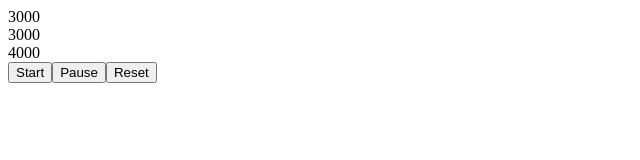
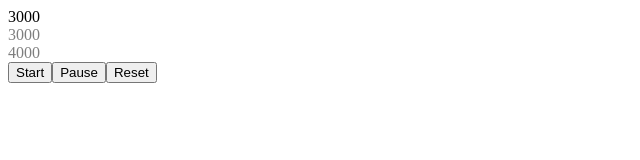
Before and after one commit to sennett/workoutify, a React app: page / in a window 1280 px wide. Shown: the top 160 px of the page, without its empty margins (0-640 px from the left). Built offline with nearby package versions, Linux system fonts and the light colour scheme.

Commit message:
highlighting current exercise

```diff
--- a/containers/Exercises.js
+++ b/containers/Exercises.js
@@ -1,10 +1,13 @@
 import React from 'react'
 import { connect } from 'react-redux'
 
-let Exercises = ({exercises, currentTimer}) => {
-  let timerNodes = exercises.map((timer, index) => (
-    <div key={index}>{timer}</div>
-  ))
+let Exercises = ({exercises, currentExercise}) => {
+  let timerNodes = exercises.map((timer, exerciseIndex) => {
+    let style = {
+      opacity: exerciseIndex === currentExercise ? 1 : 0.5
+    }
+    return <div key={exerciseIndex} style={style}>{timer}</div>
+  })
   return (
     <div>
       {timerNodes}
```
